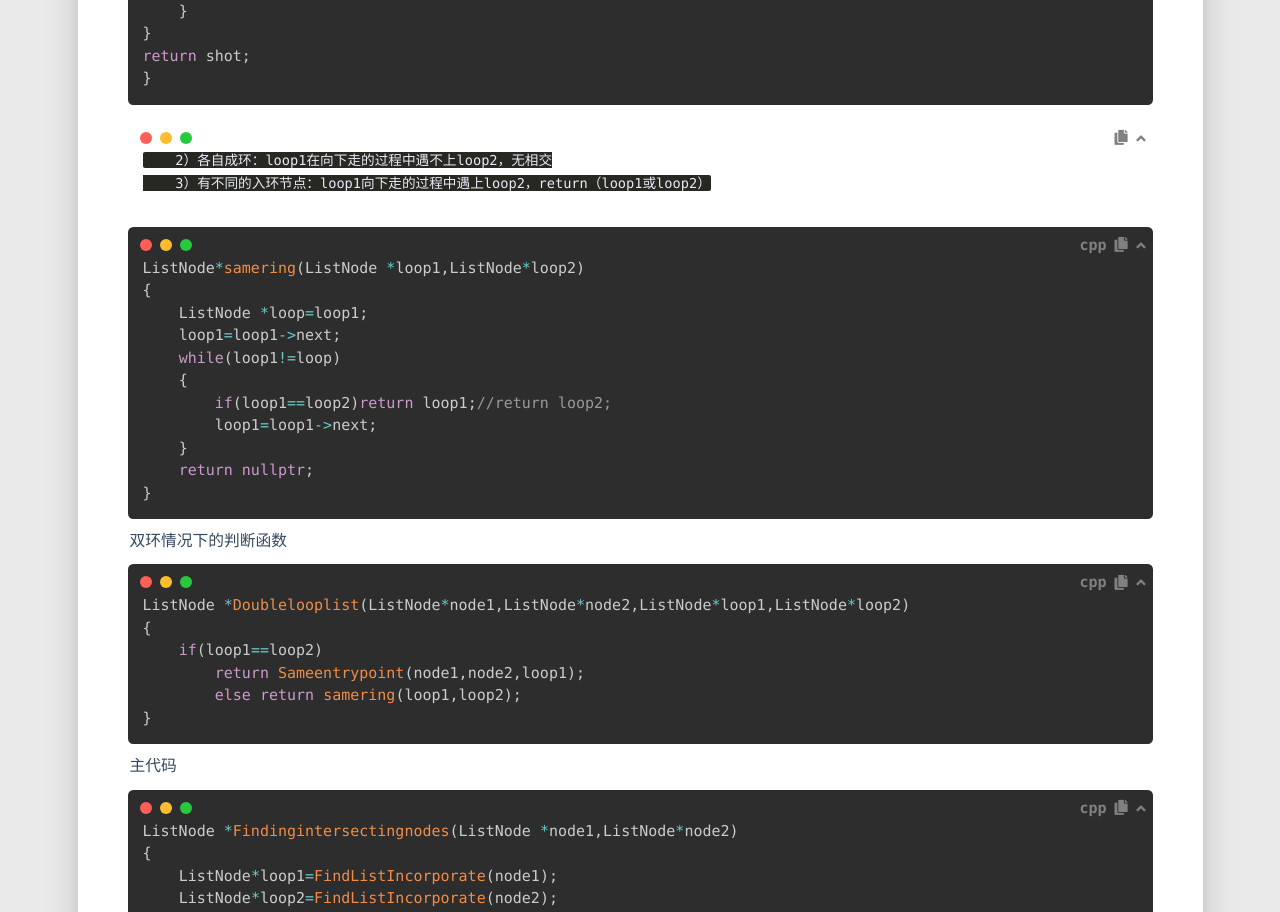
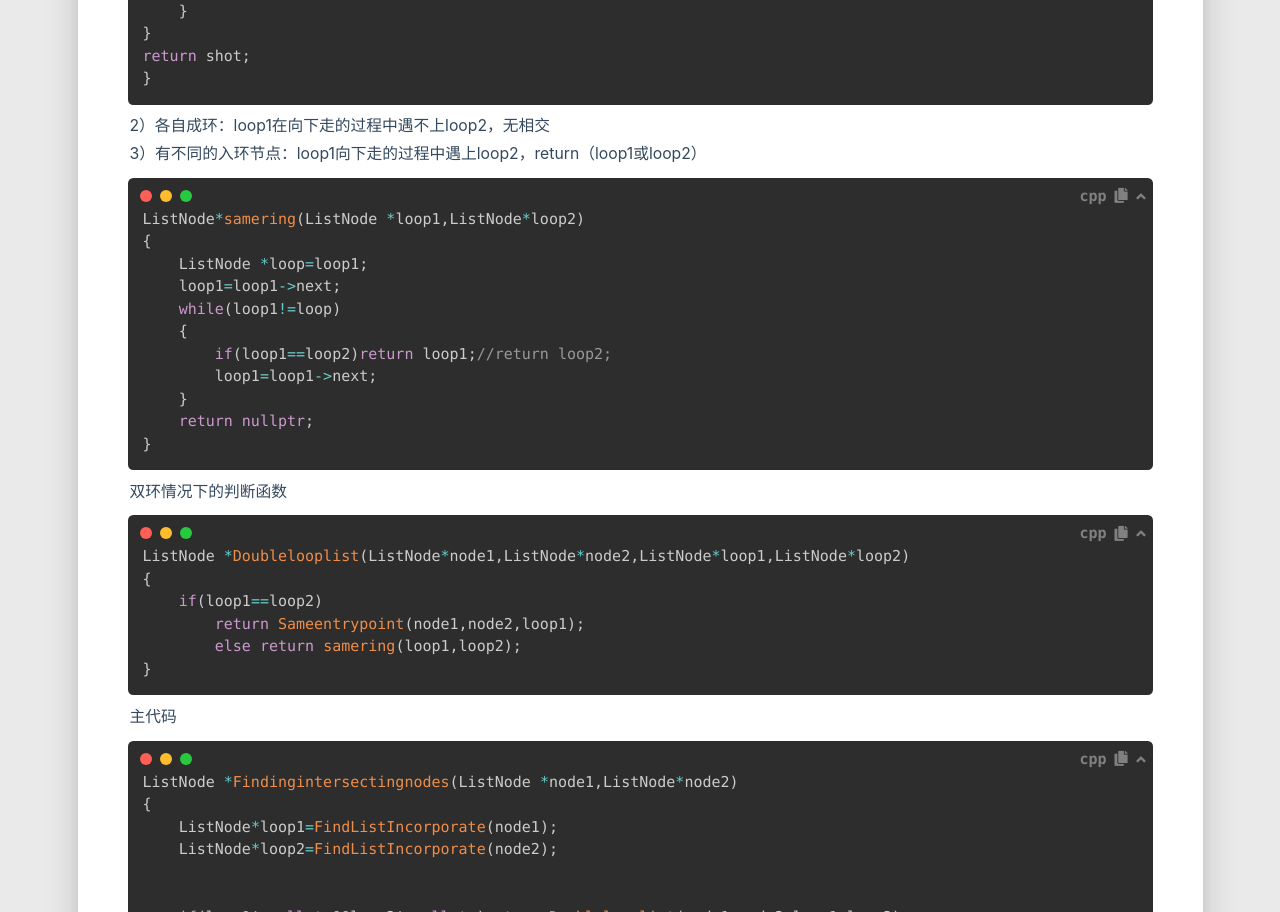
Before and after one commit to hmmgo90/likeGoldenhair.github.io, a plain HTML site: page 2022/04/18/链表/index.html in a window 1280 px wide. Shown: the part 4501-5413 px from the top of the page. Drawn offline with Linux system fonts and the light colour scheme; some packages are replaced by stand-ins of ours; a script that the page names is missing.

Commit message:
Site updated: 2022-04-25 19:12:51

```diff
--- a/2022/04/18/链表/index.html
+++ b/2022/04/18/链表/index.html
@@ -543,9 +543,7 @@ n<span class="token operator">=</span><span class="token function">abs</span><sp
 
 
 
-<pre><code>    2）各自成环：loop1在向下走的过程中遇不上loop2，无相交
-    3）有不同的入环节点：loop1向下走的过程中遇上loop2，return（loop1或loop2）
-</code></pre>
+<p>2）各自成环：loop1在向下走的过程中遇不上loop2，无相交<br>3）有不同的入环节点：loop1向下走的过程中遇上loop2，return（loop1或loop2）</p>
 <pre class="line-numbers language-cpp" data-language="cpp"><code class="language-cpp">ListNode<span class="token operator">*</span><span class="token function">samering</span><span class="token punctuation">(</span>ListNode <span class="token operator">*</span>loop1<span class="token punctuation">,</span>ListNode<span class="token operator">*</span>loop2<span class="token punctuation">)</span>
 <span class="token punctuation">{</span>
 	ListNode <span class="token operator">*</span>loop<span class="token operator">=</span>loop1<span class="token punctuation">;</span>
```
Also changed, not shown: search.xml (+1 -1 lines).
